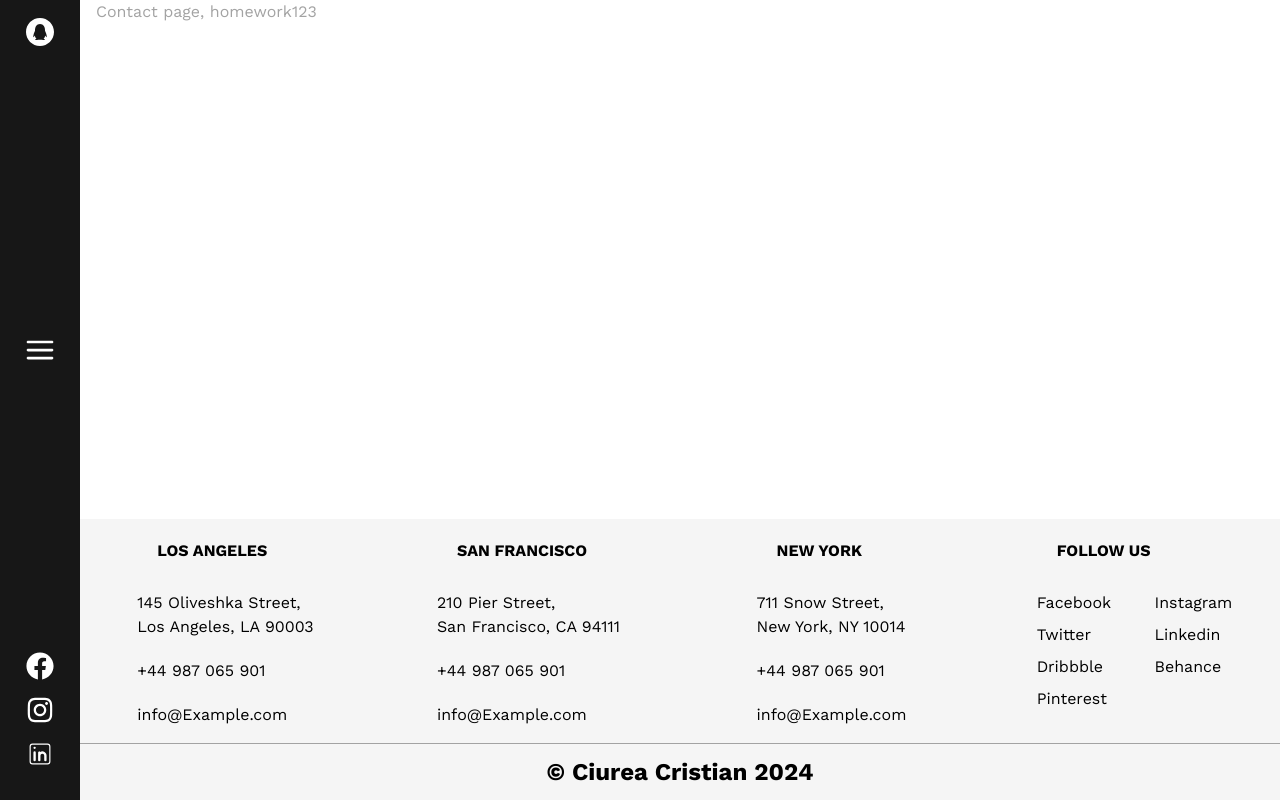
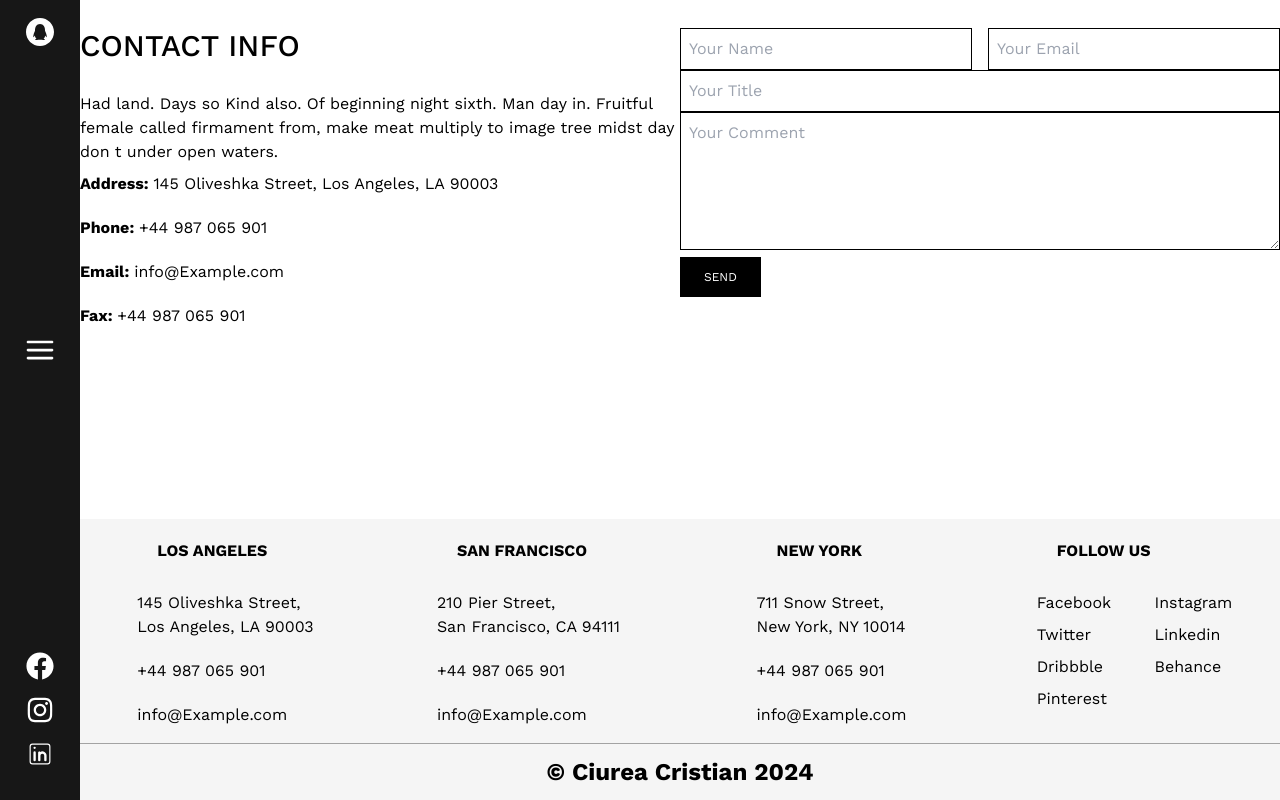
Before and after one commit to Ciureacristian/pixellab-ecom-cc, a Next.js app: page /contact in a window 1280 px wide. Built offline with nearby package versions, Linux system fonts and the light colour scheme; no server answers.

Commit message:
ContactForm-Info

```diff
--- a/src/app/cart/page.jsx
+++ b/src/app/cart/page.jsx
@@ -5,7 +5,6 @@ import {
   CartDisplay,
   Coupon,
 } from '@/components/cart/client';
-import { CartContext } from '@/context';
 
 export default function CartPage() {
   return (
--- a/src/app/contact/page.jsx
+++ b/src/app/contact/page.jsx
@@ -1,5 +1,15 @@
+import { ContactForm, ContactInfo } from '@/components/contact/client';
+
 export default function ContactPage() {
   return (
-    <div className="container px-4 mx-auto">Contact page, homework123</div>
+    <main className="container px-4 mx-auto lg:px-0">
+      <div></div>
+
+      <div className="flex flex-col lg:flex-row justify-between lg:w-full">
+        <ContactInfo></ContactInfo>
+
+        <ContactForm></ContactForm>
+      </div>
+    </main>
   );
 }
--- a/src/app/layout.jsx
+++ b/src/app/layout.jsx
@@ -1,7 +1,6 @@
 import { Work_Sans } from 'next/font/google';
 import './globals.css';
 import { Footer, Header } from '@/components/common/server';
-import RatingStar from '@/components/common/rating';
 import { CartContext, UiContext } from '../context';
 
 const workSans = Work_Sans({ subsets: ['latin'] });
--- a/src/components/contact/ContactInfo.jsx
+++ /dev/null
@@ -1,13 +0,0 @@
-import { ContactInfoForm } from '.';
-
-export const ContactInfo = () => {
-  <>
-    <div>
-      <section>123</section>
-
-      <footer>
-        <ContactInfoForm></ContactInfoForm>
-      </footer>
-    </div>
-  </>;
-};
--- a/src/components/contact/ContactInfoForm.jsx
+++ /dev/null
@@ -1,7 +0,0 @@
-export const ContactInfoForm = () => {
-  return (
-    <>
-      <form>123</form>
-    </>
-  );
-};
--- /dev/null
+++ b/src/components/contact/client/ContactForm.jsx
@@ -0,0 +1,51 @@
+import React from 'react';
+
+export const ContactForm = () => {
+  return (
+    <form className="my-7 lg:w-3/6">
+      <fieldset>
+        <div className="flex flex-col lg:flex-row gap-4 w-full">
+          <input
+            type="text"
+            name="name"
+            id="name"
+            placeholder="Your Name"
+            className="border border-black p-2 lg:w-3/6"
+          />
+
+          <input
+            type="text"
+            name="email"
+            id="email"
+            placeholder="Your Email"
+            className="border border-black p-2 lg:w-3/6"
+          />
+        </div>
+        <input
+          type="text"
+          name="title"
+          id="title"
+          placeholder="Your Title"
+          className="border border-black p-2 w-full"
+        />
+
+        <textarea
+          name="comment"
+          id="comment"
+          cols="30"
+          rows="5"
+          placeholder="Your Comment"
+          className="border border-black p-2 w-full"
+        ></textarea>
+
+        <button
+          type="submit"
+          className="bg-black text-white uppercase foont-medium text-xs py-3 px-6 hover:bg-amber-400 transition-colors p-2"
+          title="SEND"
+        >
+          send
+        </button>
+      </fieldset>
+    </form>
+  );
+};
--- /dev/null
+++ b/src/components/contact/client/ContactInfo.jsx
@@ -0,0 +1,38 @@
+import React from 'react';
+
+export const ContactInfo = () => {
+  return (
+    <section className="lg:w-3/6">
+      <h1 className="text-3xl uppercase font-medium text-center lg:text-left my-7 text-black">
+        Contact Info
+      </h1>
+
+      <p className="mb-2 text-black">
+        Had land. Days so Kind also. Of beginning night sixth. Man day in.
+        Fruitful female called firmament from, make meat multiply to image tree
+        midst day don t under open waters.
+      </p>
+
+      <div>
+        <ul className="flex flex-col items-start justify-center text-black gap-3 lg:justify-start  lg:gap-5">
+          <li>
+            <span className="font-bold">Address: </span>145 Oliveshka Street,
+            Los Angeles, LA 90003
+          </li>
+          <li>
+            <span className="font-bold">Phone: </span>
+            <a href="tel:+44 987 065 901">+44 987 065 901</a>
+          </li>
+          <li>
+            <span className="font-bold">Email: </span>
+            <a href="mailto:info@Example.com">info@Example.com</a>
+          </li>
+          <li>
+            <span className="font-bold">Fax: </span>
+            <a href="tel:++44 987 065 901">+44 987 065 901</a>
+          </li>
+        </ul>
+      </div>
+    </section>
+  );
+};
--- a/src/components/contact/index.js
+++ b/src/components/contact/client/index.js
@@ -1,4 +1,4 @@
 'use client';
 
 export * from './ContactInfo';
-export * from './ContactInfoForm';
+export * from './ContactForm';
```
Also changed, not shown: src/app/globals.css (line endings or trailing spaces).
